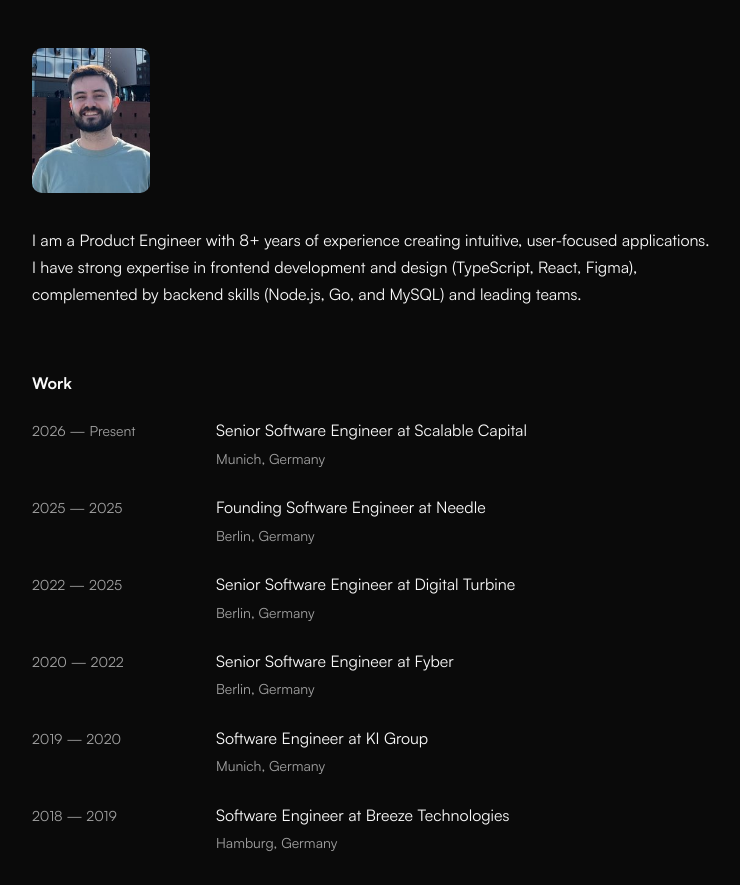
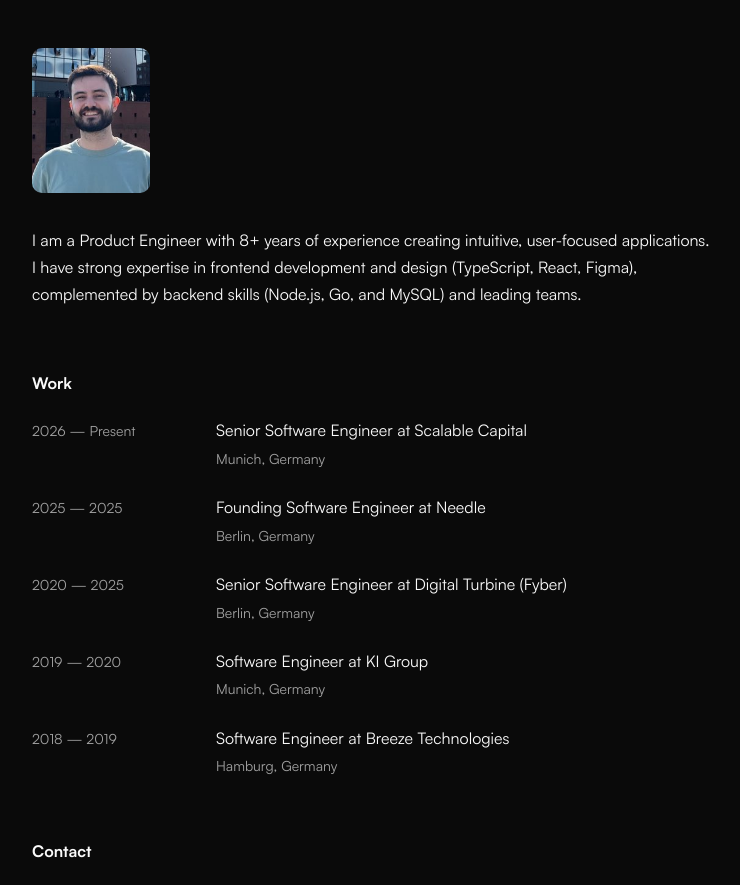
Before and after one commit to bugraaydingoz/bugraaydingoz, an Astro site in the folder apps/bugraaydingoz-web/: page / in a window 1280 px wide. Shown: the part 139-1024 px from the top of the page, without its empty margins (268-1008 px from the left). Built offline with nearby package versions, Linux system fonts and the light colour scheme; Astro itself is replaced by a stand-in of ours.

Commit message:
(bugraaydingoz-web) Update work section

```diff
--- a/apps/bugraaydingoz-web/public/llms.txt
+++ b/apps/bugraaydingoz-web/public/llms.txt
@@ -20,8 +20,7 @@ This site is a personal portfolio for Buğra Aydıngöz. It highlights product e
 
 - Senior Software Engineer at Scalable Capital, 2026 to Present, Munich, Germany.
 - Founding Software Engineer at Needle, 2025, Berlin, Germany.
-- Senior Software Engineer at Digital Turbine, 2022 to 2025, Berlin, Germany.
-- Senior Software Engineer at Fyber, 2020 to 2022, Berlin, Germany.
+- Senior Software Engineer at Digital Turbine, 2020 to 2025, Berlin, Germany.
 - Software Engineer at KI Group, 2019 to 2020, Munich, Germany.
 - Software Engineer at Breeze Technologies, 2018 to 2019, Hamburg, Germany.
 
--- a/apps/bugraaydingoz-web/src/pages/index.astro
+++ b/apps/bugraaydingoz-web/src/pages/index.astro
@@ -15,7 +15,7 @@ const work = [
         "2026 — Present",
         "Senior Software Engineer at Scalable Capital",
         "Munich, Germany",
-        "https://de.scalable.capital/",
+        "https://scalable.capital/",
     ],
     [
         "2025 — 2025",
@@ -24,22 +24,16 @@ const work = [
         "https://needle-ai.com/",
     ],
     [
-        "2022 — 2025",
-        "Senior Software Engineer at Digital Turbine",
+        "2020 — 2025",
+        "Senior Software Engineer at Digital Turbine (Fyber)",
         "Berlin, Germany",
         "https://www.digitalturbine.com/",
-    ],
-    [
-        "2020 — 2022",
-        "Senior Software Engineer at Fyber",
-        "Berlin, Germany",
-        "https://www.digitalturbine.com/fyber/",
     ],
     [
         "2019 — 2020",
         "Software Engineer at KI Group",
         "Munich, Germany",
-        "https://www.ki-group.com/",
+        "https://kigroup.de/",
     ],
     [
         "2018 — 2019",
```
